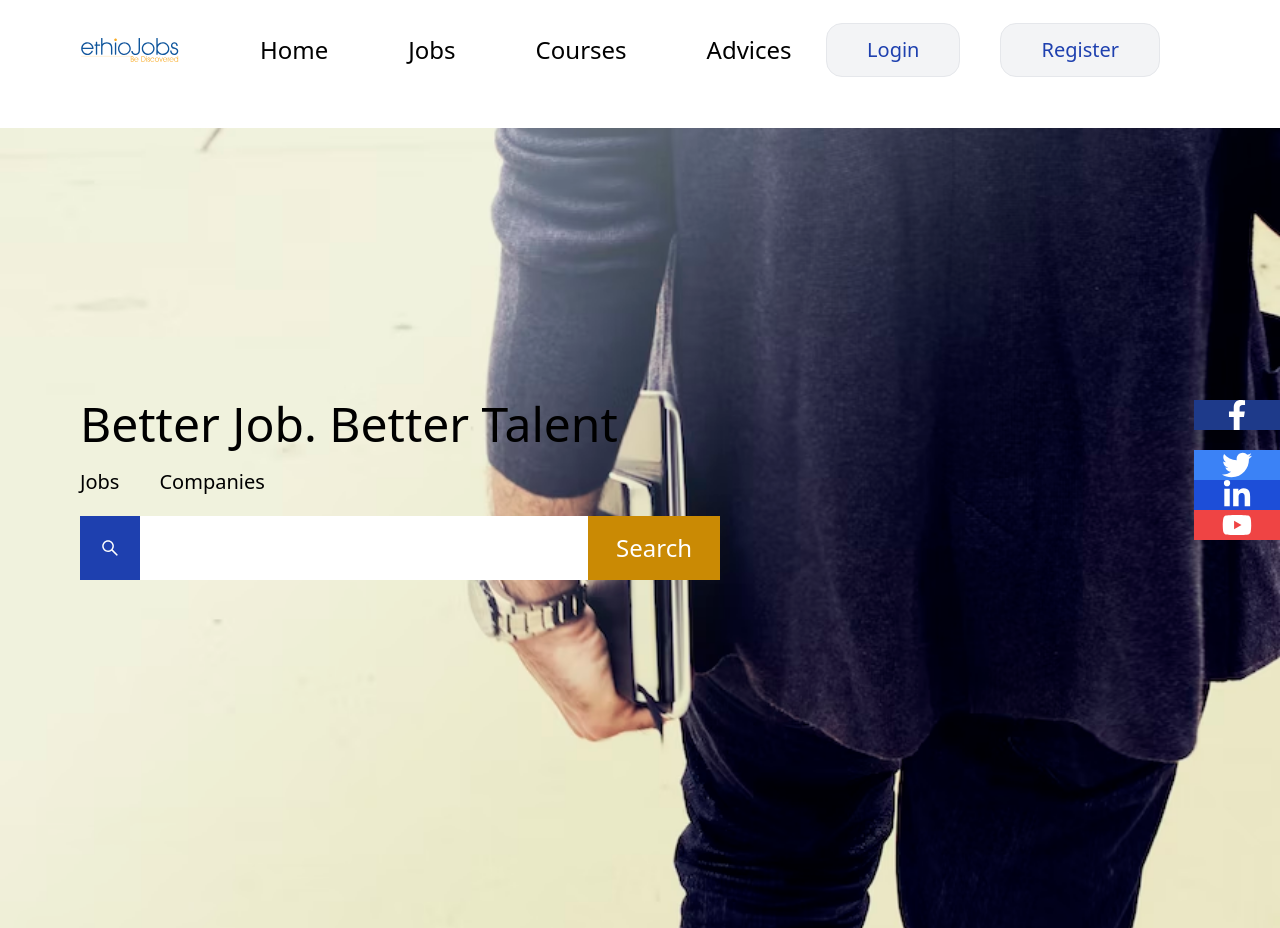
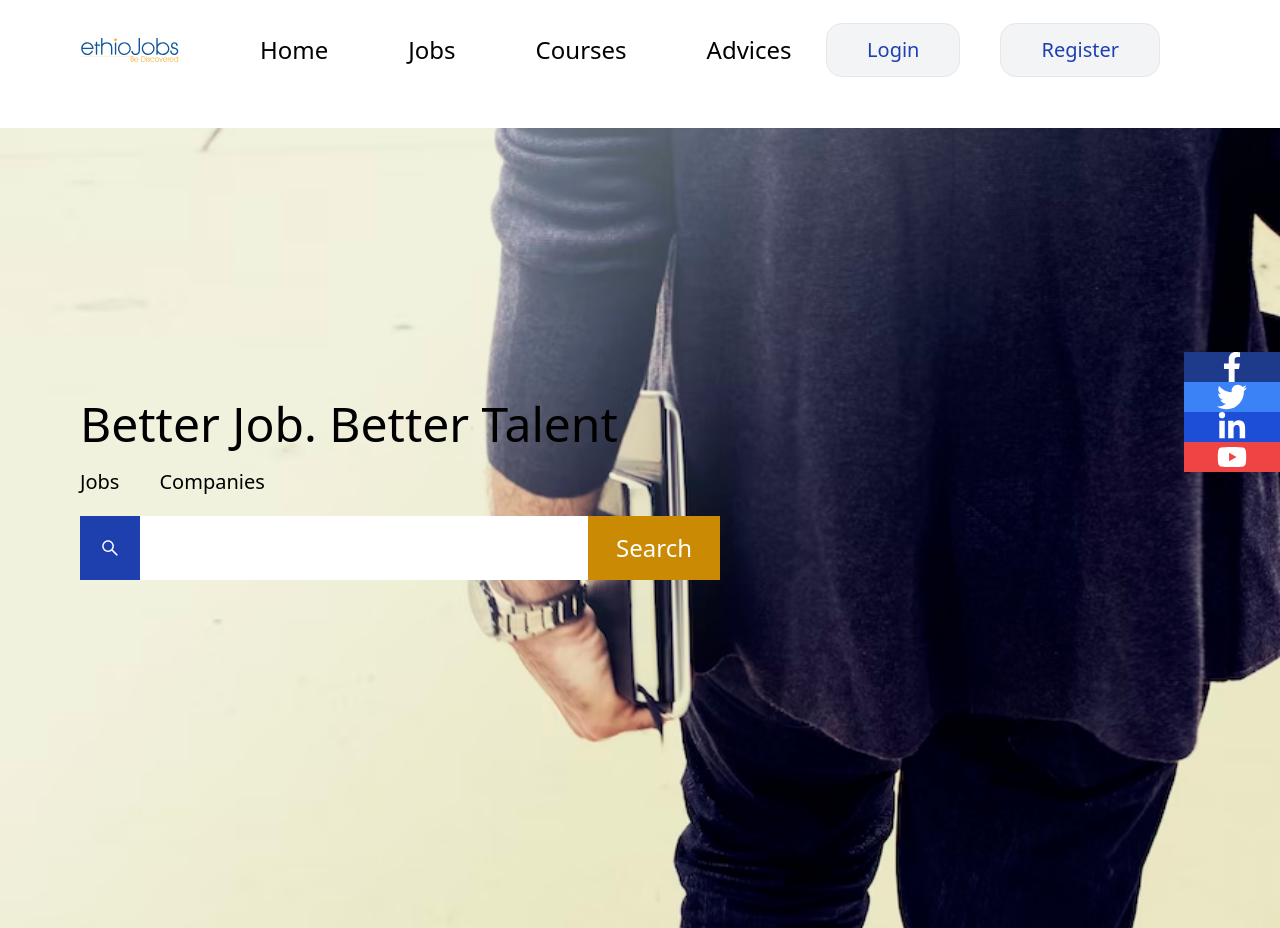
Before and after one commit to yafet-123/smaple-job-version-1, a Next.js app: page / in a window 1280 px wide. Built offline with nearby package versions, Linux system fonts and the light colour scheme.

Commit message:
adding hero

```diff
--- a/components/Hero.js
+++ b/components/Hero.js
@@ -29,8 +29,8 @@ export function Hero() {
         </div>
       </div>
 
-      <div className="absolute top-1/2 right-0 flex flex-col">
-        <div className="h-full bg-blue-900 text-white px-5 flex items-center justify-center hover:w-96 mb-5">
+      <div className="flex flex-col w-24 float-right mt-56">
+        <div className="h-full bg-blue-900 text-white px-5 flex items-center justify-center hover:pr-10">
           <FaFacebookF size={30} />
         </div>
 
```
